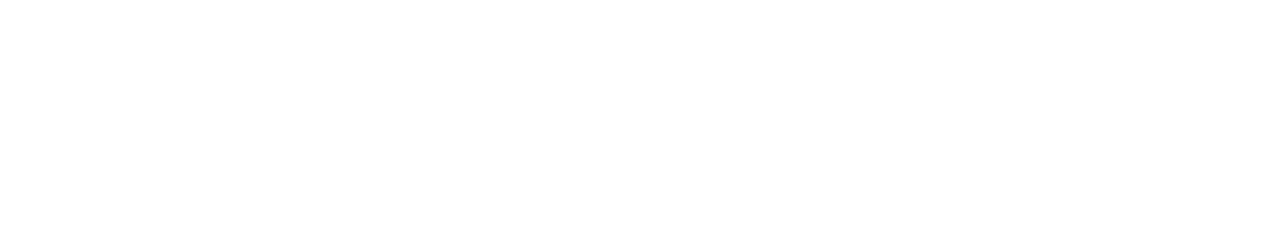
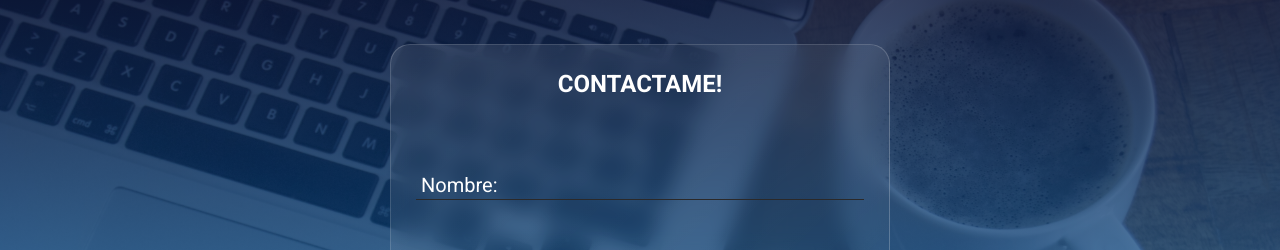
Before and after one commit to EdssonVega/portafolio-web, a React (Create React App) app: page / in a window 1280 px wide. Shown: the part 2546-2796 px from the top of the page. Before the commit the page ends 2300 px from the top, so only its background shows below. Built offline with nearby package versions, Linux system fonts and the light colour scheme.

Commit message:
added contact me section

```diff
--- a/public/index.html
+++ b/public/index.html
@@ -1,5 +1,5 @@
 <!DOCTYPE html>
-<html lang="en">
+<html lang="es">
   <head>
     <meta charset="utf-8" />
     <link rel="icon" href="%PUBLIC_URL%/favicon.ico" />
--- a/src/App.js
+++ b/src/App.js
@@ -4,6 +4,7 @@
 import HeroSection from './components/Hero/Hero';
 import AboutMeSection from './components/AboutMe/AboutMe';
 import ProjectSection from './components/Projects/Projects';
+import ContactMeSection from './components/ContactMe/ContactMe';
 
 
 function App() {
@@ -13,6 +14,7 @@
       <HeroSection />
       <AboutMeSection />
       <ProjectSection />
+      <ContactMeSection />
     </div>
   );
 }
--- a/src/components/AboutMe/AboutMe.css
+++ b/src/components/AboutMe/AboutMe.css
@@ -2,7 +2,7 @@
 
     padding: 50px 35px;
     height: 950px;
-    background: linear-gradient(to bottom,#0e1538,#0e1538,#0f1c3eee),url("../../images/wave_footer_aboutMe.svg");
+    background: linear-gradient(to bottom,#0e1538,#0e1538,rgba(0, 153, 255, 0.575)),url("../../images/wave_footer_aboutMe.svg");
     background-repeat: no-repeat;
     background-position: bottom;
     color: white;
@@ -87,7 +87,7 @@
 
 .foto:hover{
     filter: grayscale(0);
-    transition: 10s;
+    transition: 1s;
 }
 
 .skillsSection{
--- /dev/null
+++ b/src/components/ContactMe/ContactMe.css
@@ -0,0 +1,102 @@
+.contactMeSection{
+    background:linear-gradient(#0e1538d8,rgba(0, 153, 255, 0.575)), url("../../images/social-mode-WmVtCFR1C1g-unsplash.jpg");
+    background-repeat: no-repeat;
+    background-position: center;
+    background-size: cover;
+    background-attachment: fixed;
+    height: 700px;
+    width: 100%;
+    display: flex;
+    align-items: center;
+    justify-content: center;
+}
+
+.contactMeSection form{
+    padding: 25px 25px;
+    background: linear-gradient(135deg, rgba(255,255,255,0.1),rgba(255,255,255,0));
+    backdrop-filter: blur(10px);
+    -webkit-backdrop-filter: blur(20px);
+    border: 1px solid rgba(255,255,255,0.18) ;
+    box-shadow: 0 8px 32px 0 rgba(0,0,0. 0.37) ;
+    border-radius: 20px;
+    display: flex;
+    flex-direction: column;
+    background-color: none;
+    min-height: 400px;
+    width: 90%;
+    max-width: 500px;
+    display: flex;
+    flex-direction: column;
+    justify-content:center;
+    gap: 70px;
+}
+.tituloForm{
+    text-transform: uppercase;
+    color: white;
+}
+
+.inputContainer{
+    position: relative;
+    width: 100%;
+    height: 2rem;
+
+}
+
+.formInput{
+    color: white;
+    position: absolute;
+    bottom: 0px;
+    left: 0px;
+    outline: none;
+    background-color: transparent;
+    border: none;
+    border-bottom: 1px solid rgb(43, 41, 41);
+    width: 100%;
+}
+
+
+
+.formLabel{
+    font-size: 1.25rem;
+    color: white;
+    position: absolute;
+    top: 0px;
+    left: 5px;
+    cursor: pointer;
+    transform: translateY(5px);
+}
+
+.formInput:focus+.formLabel,
+.formInput:not(:placeholder-shown)+.formLabel{
+    transform-origin: left top;
+    transform: translateY(-32px) scale(0.85);
+    color: rgb(0, 247, 255);
+    transition: all 0.5s;
+}
+
+.formInput.ta:focus{
+    border: 1px solid rgb(0, 0, 0);
+    border-radius: 10px;
+    padding: 5px;
+
+}
+
+.submit{
+    color: white;
+    font-size: 2rem;
+    background-color: black;
+    border: none;
+    height: 4rem;
+    cursor: pointer;
+    border-radius: 5px;
+    width: 200px;
+    align-self: center;
+    border: 5px solid black;
+
+}
+
+.submit:hover{
+    background-color: transparent;
+    transition: all 1s;
+
+}
--- /dev/null
+++ b/src/components/ContactMe/ContactMe.js
@@ -0,0 +1,29 @@
+import React from "react";
+import "./ContactMe.css"
+
+function ContactMeSection () {
+    return(
+        <section className="contactMeSection">
+            <form>
+                <h1 className="tituloForm">Contactame!</h1>
+                <div className="inputContainer">
+                    <input id="name" type="text" className="formInput" placeholder=" "></input>
+                    <label for="name"  className="formLabel">Nombre:</label>
+                </div>
+                <div className="inputContainer">
+                    <input id="email" type="email" className="formInput" placeholder=" "></input>
+                    <label for="email" className="formLabel">Email:</label>
+                </div>
+                <div className="inputContainer">
+                    <textarea id="message" className="formInput ta" placeholder=" "></textarea>
+                    <label for="message" className="formLabel">Mensaje:</label>
+                </div>
+                <button className="submit">
+                    Enviar
+                </button>
+            </form>
+        </section>
+    )
+}
+
+export default ContactMeSection
--- a/src/components/Hero/Hero.css
+++ b/src/components/Hero/Hero.css
@@ -6,8 +6,8 @@
     display: flex;
     align-items: center;
     justify-content: center;
-    height: 600px;
-    background: linear-gradient(to bottom, #0e1538c7,rgba(31, 109, 140, 0.822),#0e1538d0), url("../../images/programming.jpg");
+    height: 800px;
+    background: linear-gradient(to bottom, #0e1538b7,rgba(31, 109, 140, 0.712),#0e1538ee), url("../../images/programming.jpg");
     background-size: cover;
     perspective: 1500px;
 }
@@ -23,9 +23,9 @@
 
 .titulo h1{
     width: 100%;
-    font-size: 3rem;
+    font-size: 4rem;
     text-align: left;
-    padding:0 50px;
+    padding:0 100px;
     color: rgb(255, 255, 255);
     font-style: italic;
 }
```
Also changed, not shown: src/images/social-mode-WmVtCFR1C1g-unsplash.jpg (added).
